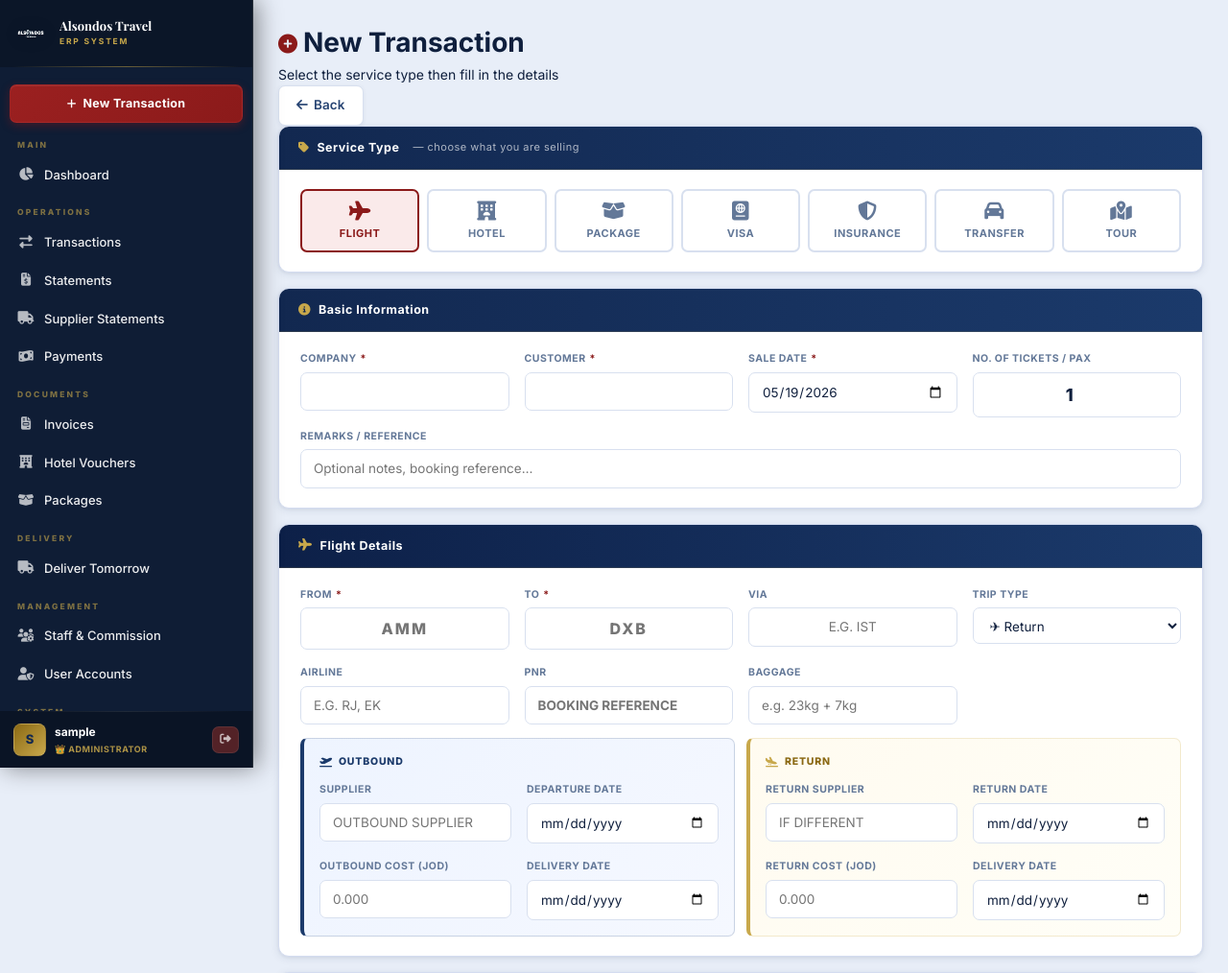
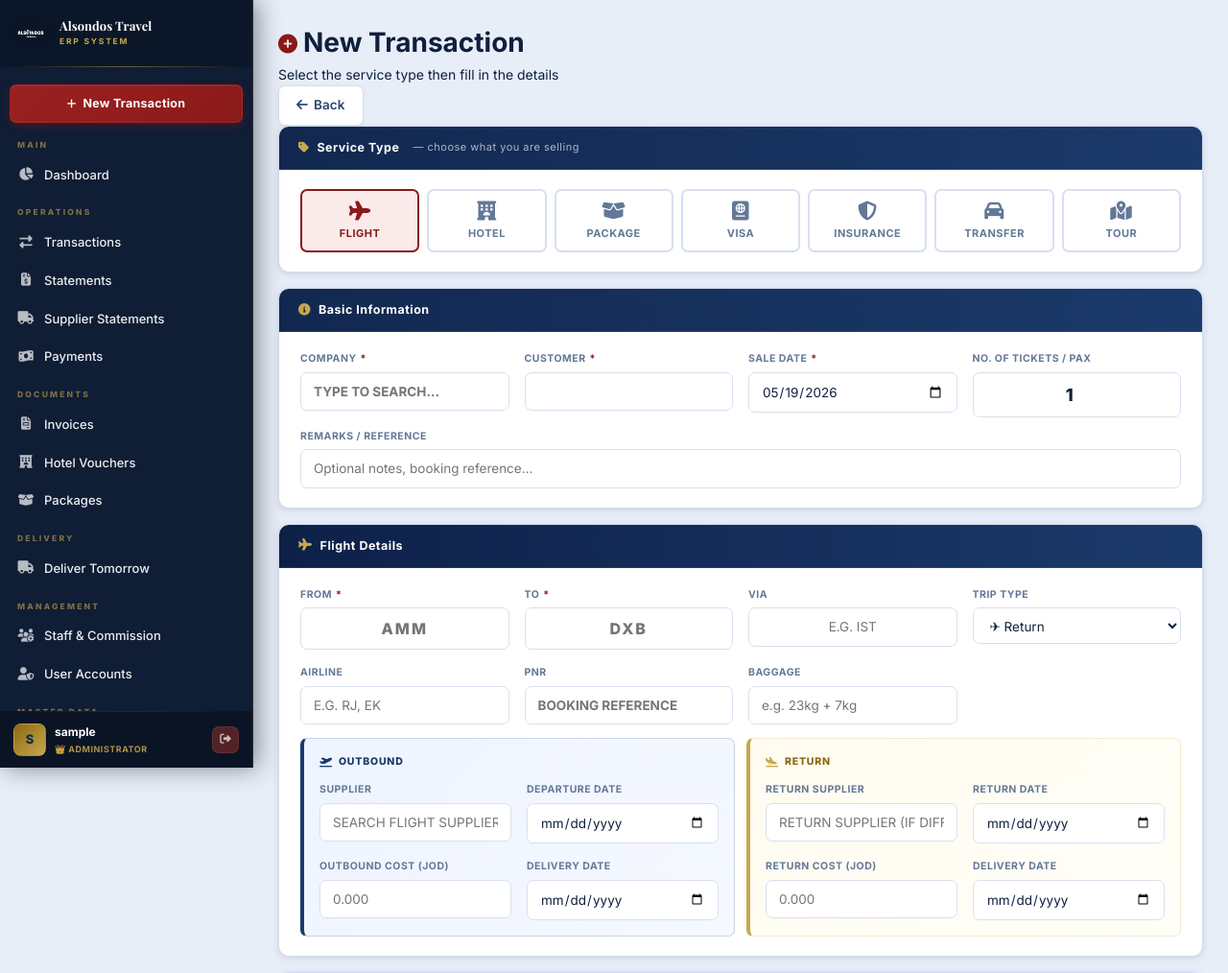
Before and after one commit to omarbarghouth/sales-system, a Flask app: page /add in a window 1280 px wide. Shown: the top 1014 px of the page at 96% size. Run offline with Flask 3, Linux system fonts and the light colour scheme; the visitor is signed in with stand-in values (Sample User, id 1); data that the repository does not hold is empty; some libraries are stand-ins or nearby versions; some web fonts are replaced.

Commit message:
Add files via upload

```diff
--- a/templates/add.html
+++ b/templates/add.html
@@ -50,8 +50,13 @@
     <div class="form-grid form-grid-4">
       <div class="form-group">
         <label>Company <span class="req">*</span></label>
-        <input type="text" name="company" list="co-list" required style="text-transform:uppercase;font-weight:700" value="{{ sale.company if sale else (form.company or '') }}">
-        <datalist id="co-list">{% for co in companies %}<option value="{{ co }}">{% endfor %}</datalist>
+        <input type="text" name="company" id="addCoInput" required
+               style="text-transform:uppercase;font-weight:700"
+               value="{{ sale.company if sale else (form.company or '') }}"
+               autocomplete="off" placeholder="Type to search…"
+               oninput="lsSearch(this,'addCoDrop','/api/companies?q='+encodeURIComponent(this.value),'companies')"
+               onfocus="lsSearch(this,'addCoDrop','/api/companies?q=','companies')">
+        <div id="addCoDrop" class="live-dropdown" style="display:none"></div>
       </div>
       <div class="form-group">
         <label>Customer <span class="req">*</span></label>
@@ -118,7 +123,12 @@
         <div class="form-grid form-grid-2">
           <div class="form-group">
             <label>Supplier</label>
-            <input type="text" name="buy_from" placeholder="Outbound supplier" value="{{ sale.buy_from if sale else '' }}" style="text-transform:uppercase">
+            <input type="text" name="buy_from" id="addBfInput" autocomplete="off"
+                   placeholder="Search flight supplier…"
+                   value="{{ sale.buy_from if sale else '' }}" style="text-transform:uppercase"
+                   oninput="lsSearch(this,'addBfDrop','/api/suppliers?svc=FLIGHT&q='+encodeURIComponent(this.value),'suppliers','name')"
+                   onfocus="lsSearch(this,'addBfDrop','/api/suppliers?svc=FLIGHT&q=','suppliers','name')">
+            <div id="addBfDrop" class="live-dropdown" style="display:none"></div>
           </div>
           <div class="form-group">
             <label>Departure Date</label>
@@ -139,7 +149,12 @@
         <div class="form-grid form-grid-2">
           <div class="form-group">
             <label>Return Supplier</label>
-            <input type="text" name="return_supplier" placeholder="If different" value="{{ sale.return_supplier if sale else '' }}" style="text-transform:uppercase">
+            <input type="text" name="return_supplier" id="addRsInput" autocomplete="off"
+                 placeholder="Return supplier (if different)…"
+                 value="{{ sale.return_supplier if sale else '' }}" style="text-transform:uppercase"
+                 oninput="lsSearch(this,'addRsDrop','/api/suppliers?svc=FLIGHT&q='+encodeURIComponent(this.value),'suppliers','name')"
+                 onfocus="lsSearch(this,'addRsDrop','/api/suppliers?svc=FLIGHT&q=','suppliers','name')">
+          <div id="addRsDrop" class="live-dropdown" style="display:none"></div>
           </div>
           <div class="form-group">
             <label>Return Date</label>
@@ -166,7 +181,12 @@
     <div class="form-grid form-grid-3">
       <div class="form-group">
         <label>Hotel Supplier</label>
-        <input type="text" name="hotel_supplier" placeholder="Who supplies this hotel?" value="{{ sale.hotel_supplier if sale else '' }}" style="text-transform:uppercase">
+        <input type="text" name="hotel_supplier" id="addHsInput" autocomplete="off"
+               placeholder="Search hotel supplier…"
+               value="{{ sale.hotel_supplier if sale else '' }}" style="text-transform:uppercase"
+               oninput="lsSearch(this,'addHsDrop','/api/suppliers?svc=HOTEL&q='+encodeURIComponent(this.value),'suppliers','name')"
+               onfocus="lsSearch(this,'addHsDrop','/api/suppliers?svc=HOTEL&q=','suppliers','name')">
+        <div id="addHsDrop" class="live-dropdown" style="display:none"></div>
       </div>
       <div class="form-group">
         <label>Hotel Name</label>
@@ -218,7 +238,12 @@
     <div class="form-grid form-grid-3">
       <div class="form-group">
         <label>Transfer Supplier</label>
-        <input type="text" name="transfer_supplier" placeholder="Transfer company" value="{{ sale.transfer_supplier if sale else '' }}" style="text-transform:uppercase">
+        <input type="text" name="transfer_supplier" id="addTsInput" autocomplete="off"
+               placeholder="Search transfer company…"
+               value="{{ sale.transfer_supplier if sale else '' }}" style="text-transform:uppercase"
+               oninput="lsSearch(this,'addTsDrop','/api/suppliers?svc=TRANSFER&q='+encodeURIComponent(this.value),'suppliers','name')"
+               onfocus="lsSearch(this,'addTsDrop','/api/suppliers?svc=TRANSFER&q=','suppliers','name')">
+        <div id="addTsDrop" class="live-dropdown" style="display:none"></div>
       </div>
       <div class="form-group">
         <label>Transfer Type</label>
@@ -557,5 +582,30 @@ function addTourRow() {
 // Init on page load
 setType(currentType);
 calcProfit();
+
+// ── Live search dropdown ─────────────────────────────────────
+var _lsT = {};
+function lsSearch(inp, dropId, url, key, nameKey) {
+  clearTimeout(_lsT[dropId]);
+  var drop = document.getElementById(dropId);
+  if (!drop) return;
+  _lsT[dropId] = setTimeout(function(){
+    fetch(url).then(function(r){return r.json();}).then(function(d){
+      var items = d[key]||[];
+      if(!items.length){drop.style.display='none';return;}
+      drop.innerHTML = items.slice(0,40).map(function(item){
+        var label = nameKey ? item[nameKey] : item;
+        var sub   = nameKey && item.service_type ? ' <small style="opacity:.6">'+item.service_type+'</small>' : '';
+        return '<div class="live-dropdown-item" onmousedown="(function(e){e.preventDefault();document.getElementById(\''+inp.id+'\').value=\''+label.replace(/'/g,"\'")+'\';document.getElementById(\''+dropId+'\').style.display=\'none\';})(event)">'+label+sub+'</div>';
+      }).join('');
+      drop.style.display='block';
+    }).catch(function(){drop.style.display='none';});
+  }, inp.value.length>0 ? 220 : 50);
+}
+document.addEventListener('click',function(e){
+  if(!e.target.closest('.form-group'))
+    document.querySelectorAll('.live-dropdown').forEach(function(d){d.style.display='none';});
+});
+
 </script>
 {% endblock %}
--- a/templates/base.html
+++ b/templates/base.html
@@ -93,6 +93,16 @@
     <a href="{{ url_for('manage_users') }}"
        class="sb-link {% if request.endpoint in ('manage_users','add_user','change_password','admin_reset_pw') %}active{% endif %}">
       <i class="fas fa-user-shield"></i> User Accounts
+    </a>
+
+    <div class="sb-section">Master Data</div>
+    <a href="{{ url_for('master_companies') }}"
+       class="sb-link {% if request.endpoint=='master_companies' %}active{% endif %}">
+      <i class="fas fa-building"></i> Companies
+    </a>
+    <a href="{{ url_for('master_suppliers') }}"
+       class="sb-link {% if request.endpoint=='master_suppliers' %}active{% endif %}">
+      <i class="fas fa-handshake"></i> Suppliers
     </a>
 
     <div class="sb-section">System</div>
```
